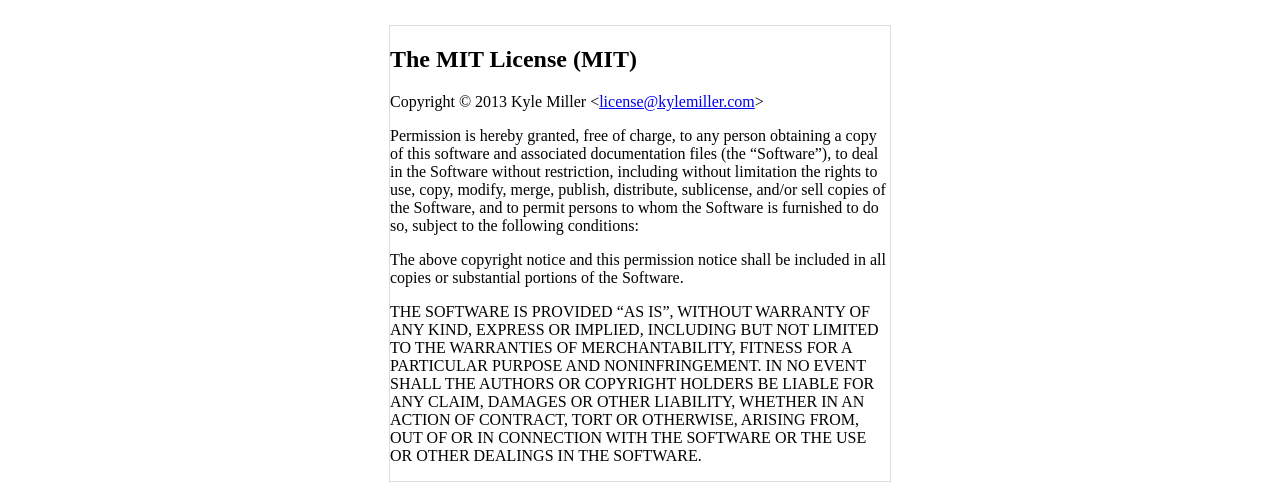
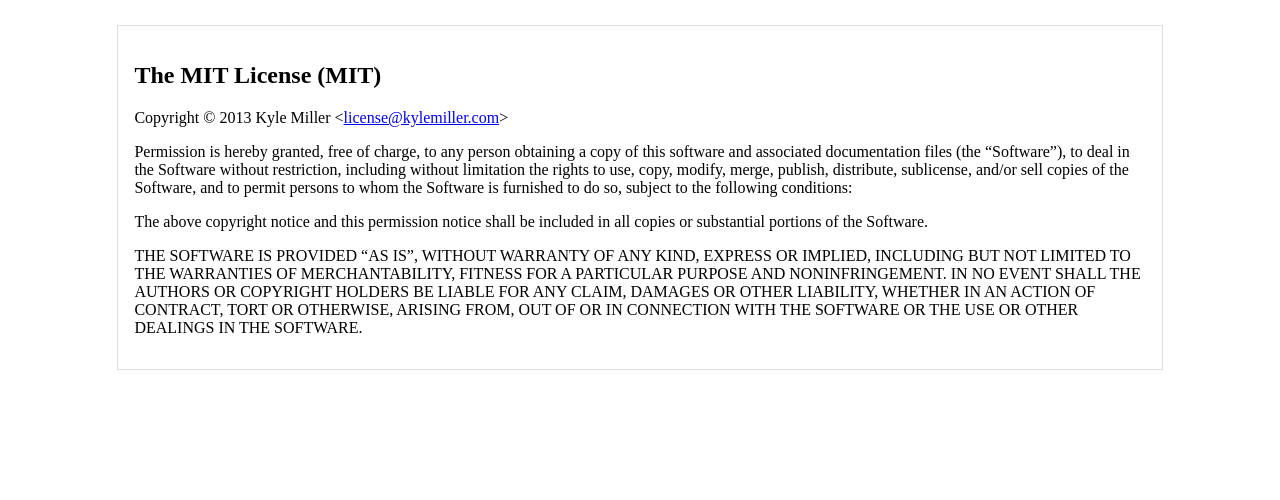
Before and after one commit to kamiller/mit-license, a plain HTML site: page index.html in a window 1280 px wide. Drawn offline with nearby package versions, Linux system fonts and the light colour scheme.

Commit message:
Update index.html

```diff
--- a/index.html
+++ b/index.html
@@ -6,7 +6,7 @@
 <meta name=viewport content="width=device-width, initial-scale=0.70;">
 <script src="http://code.jquery.com/jquery-1.10.2.min.js"></script>
 <style>
-  article {width:500px;margin: 25px auto;border:1px solid #ddd;}
+  article {width:80%;margin: 25px auto;border:1px solid #ddd;padding:1em;}
 </style>
 </head>
 <body>
```
